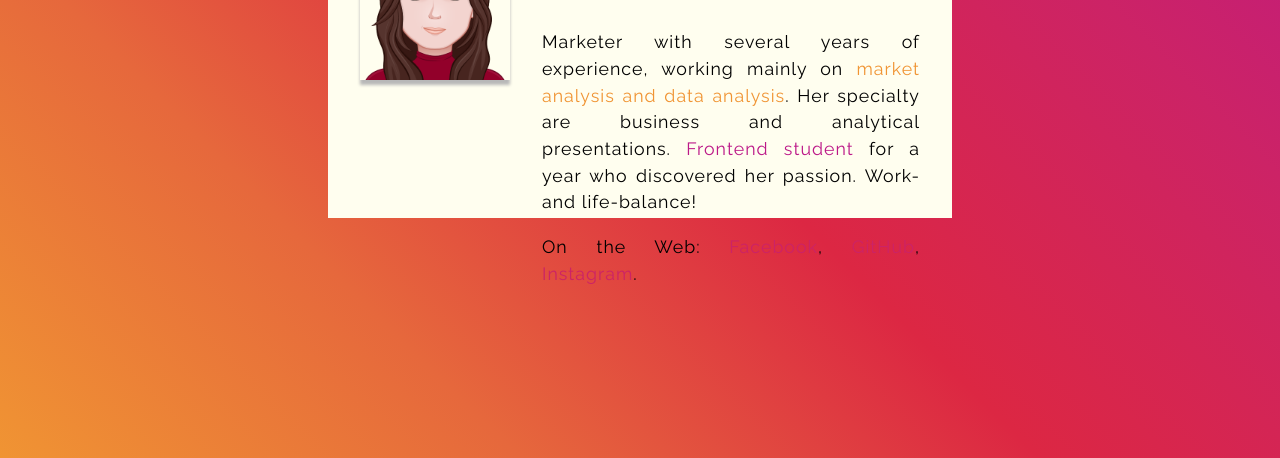
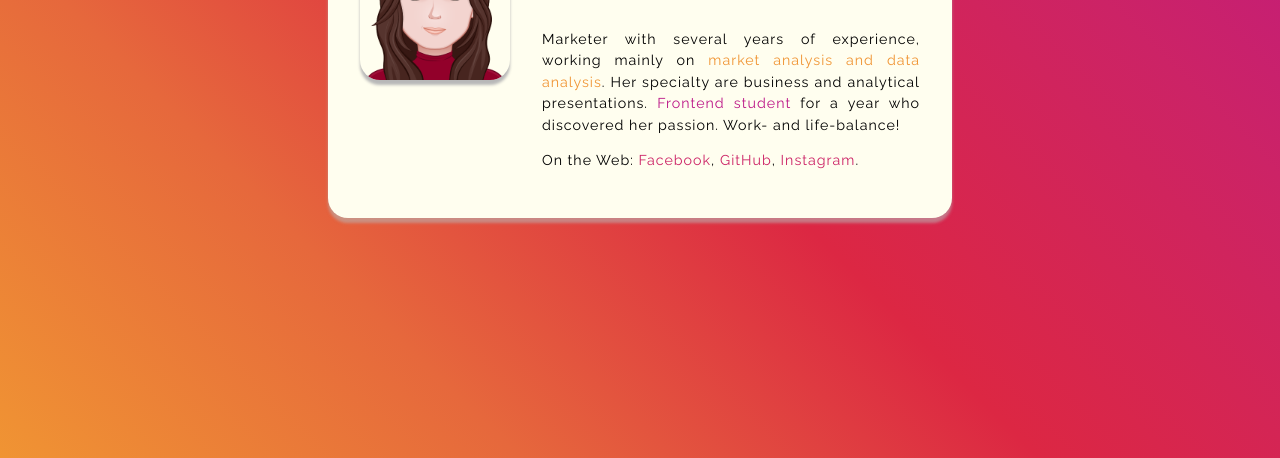
Before and after one commit to karolinarojecka/bussiness-card, a plain HTML site: page index.html in a window 1280 px wide. Shown: the part 342-800 px from the top of the page. Drawn offline with Linux system fonts and the light colour scheme.

Commit message:
article properties and add links

```diff
--- a/index.html
+++ b/index.html
@@ -17,7 +17,7 @@
             <h2 class="article__subtitle">Account Excecutive / Frontend Student</h2>
             <p class="article__description">Marketer with several years of experience, working mainly on <strong class="article__description--experience">market analysis and data analysis</strong>.
                 Her specialty are business and analytical presentations. <strong class="article__description--student">Frontend student </strong>for a year who discovered her passion. Work- and life-balance!</p>
-            <p class="article__link-web">On the Web: <a href="">Facebook</a>, <a href="">GitHub</a>, <a href="">Instagram</a>.</p>
+            <p class="article__link-web">On the Web: <a href="https://www.facebook.com/k.kasperuk" target=_blank>Facebook</a>, <a href="https://github.com/karolinarojecka/" target=_blank>GitHub</a>, <a href="https://www.instagram.com/karolinarojecka/" target=_blank>Instagram</a>.</p>
         </article>
     </section>
 </body>
--- a/style.css
+++ b/style.css
@@ -25,7 +25,8 @@ body {
     display: flex;
     flex-direction: row;
     justify-content: space-between;
-
+    border-radius: 20px;
+    box-shadow: 0px 5px 3px 0px rgba(184, 184, 184, 0.561);
 }
 
 .avatar{
@@ -35,6 +36,7 @@ body {
     margin-top: 32px;
     box-shadow: 0px 5px 3px 0px rgba(184,184,184,1);
     flex-shrink: 0;
+    border-radius: 20px;
 }
 
 .article {
@@ -63,7 +65,7 @@ body {
     letter-spacing: 1px;
     line-height: 1.5em;
     text-align: justify;
-    font-size: calc(5px + 1vw);
+    font-size: 0.89em;
 }
 
 .article__description--experience {
```
